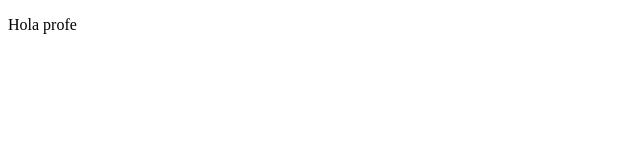
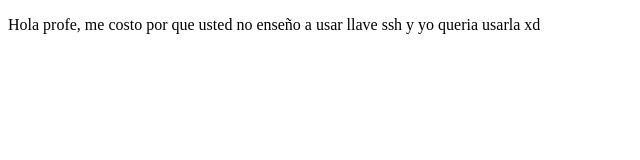
Before and after one commit to mancilla1520/proyectoDemo, a plain HTML site: page index.html in a window 1280 px wide. Shown: the whole page, without its empty margins (0-640 px from the left). Drawn offline with Linux system fonts and the light colour scheme.

Commit message:
agregando texto

```diff
--- a/index.html
+++ b/index.html
@@ -7,6 +7,6 @@
     <title>hola mundo</title>
 </head>
 <body>
-    <p> Hola profe</p>
+    <p> Hola profe, me costo por que usted no enseño a usar llave ssh y yo queria usarla xd</p>
 </body>
 </html>
```
